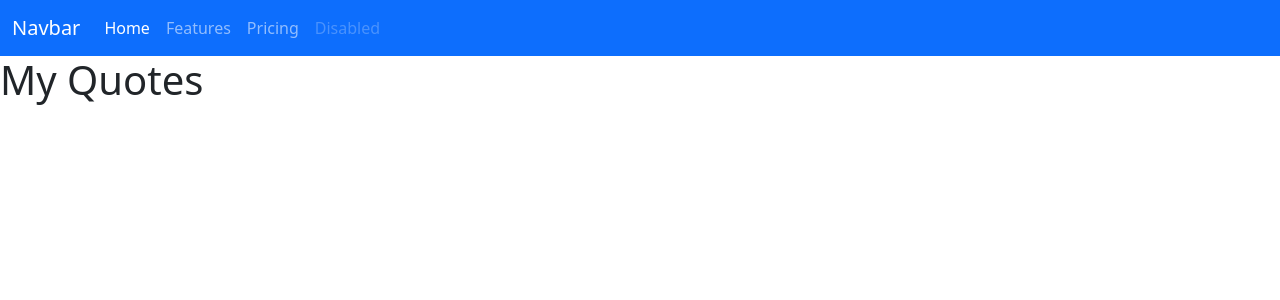
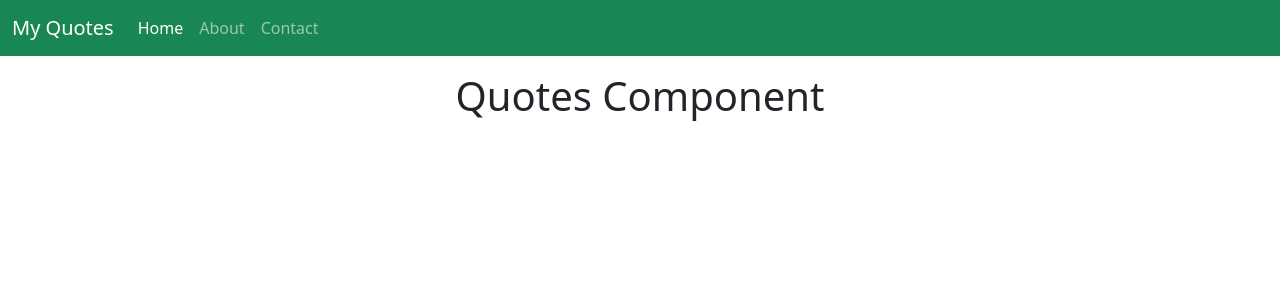
Before and after one commit to mercyakuku/Quotes, an Angular app: page / in a window 1280 px wide. Shown: the top 300 px of the page. Built offline with nearby package versions, Linux system fonts and the light colour scheme.

Commit message:
Add styled navbar and h1

```diff
--- a/src/app/app.component.html
+++ b/src/app/app.component.html
@@ -1,2 +1,2 @@
 <app-navbar></app-navbar>
-<h1>My Quotes</h1>
+<h1 class="mt-3 text-center">Quotes Component</h1>
--- a/src/app/navbar/navbar.component.html
+++ b/src/app/navbar/navbar.component.html
@@ -1,6 +1,6 @@
-<nav class="navbar navbar-expand-lg navbar-dark bg-primary">
+<nav class="navbar navbar-expand-lg navbar-dark bg-success">
     <div class="container-fluid">
-      <a class="navbar-brand" href="#">Navbar</a>
+      <a class="navbar-brand" href="#">My Quotes</a>
       <button class="navbar-toggler" type="button" data-bs-toggle="collapse" data-bs-target="#navbarNav" aria-controls="navbarNav" aria-expanded="false" aria-label="Toggle navigation">
         <span class="navbar-toggler-icon"></span>
       </button>
@@ -10,13 +10,10 @@
             <a class="nav-link active" aria-current="page" href="#">Home</a>
           </li>
           <li class="nav-item">
-            <a class="nav-link" href="#">Features</a>
+            <a class="nav-link" href="#">About</a>
           </li>
           <li class="nav-item">
-            <a class="nav-link" href="#">Pricing</a>
-          </li>
-          <li class="nav-item">
-            <a class="nav-link disabled" href="#" tabindex="-1" aria-disabled="true">Disabled</a>
+            <a class="nav-link" href="#">Contact</a>
           </li>
         </ul>
       </div>
```
